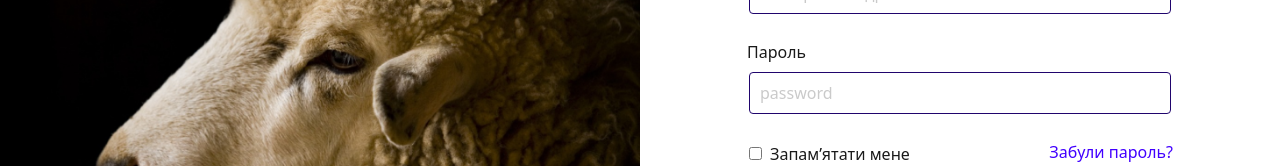
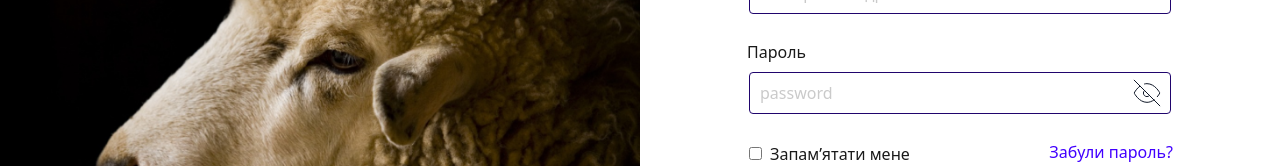
Before and after one commit to KononyukL/marketplace, a Next.js app: page /login in a window 1280 px wide. Shown: the part 300-466 px from the top of the page. Built offline with nearby package versions, Linux system fonts and the light colour scheme; no server answers.

Commit message:
add icon for password

```diff
--- a/src/pages/login/ui.tsx
+++ b/src/pages/login/ui.tsx
@@ -9,8 +9,12 @@ import Link from "next/link";
 import Image from "next/image";
 import Label from "@/shared/ui/label/ui";
 import Button from "@/shared/ui/buttons/ui";
+import { useState } from "react";
 
 const Login = () => {
+  const [iconPassword, setIconPassword] = useState(false);
+
+  const handleSwitchIconPassword = () => setIconPassword(!iconPassword);
   const form = useForm<IFormLogin>({
     mode: "all",
     resolver: zodResolver(addValidationLoginSchema),
@@ -64,8 +68,19 @@ const Login = () => {
                 <ControlledInput
                   name="password"
                   placeholder="password"
-                  type="password"
+                  type={iconPassword ? "password" : "text"}
                   error={errors.password?.message}
+                  endAdornment={
+                    <Image
+                      src={
+                        iconPassword ? "/images/eye.svg" : "/images/eye-off.svg"
+                      }
+                      alt="eye"
+                      onClick={handleSwitchIconPassword}
+                      width={28}
+                      height={28}
+                    />
+                  }
                 />
               </Label>
               <div className="flex justify-between">
--- a/src/shared/ui/label/ui.tsx
+++ b/src/shared/ui/label/ui.tsx
@@ -11,9 +11,10 @@ const Label = ({ text, children, className, isError }: ILabel) => {
   return (
     <label
       className={clsx(
-        "cursor-pointer  text-blackText focus-within:text-strokeBlue",
+        "cursor-pointer  text-blackText ",
         className,
         isError && "text-error focus-within:text-error",
+        !isError && "focus-within:text-strokeBlue",
       )}
     >
       {text}
```
Also changed, not shown: public/images/eye-off.svg (added), public/images/eye.svg (added).
